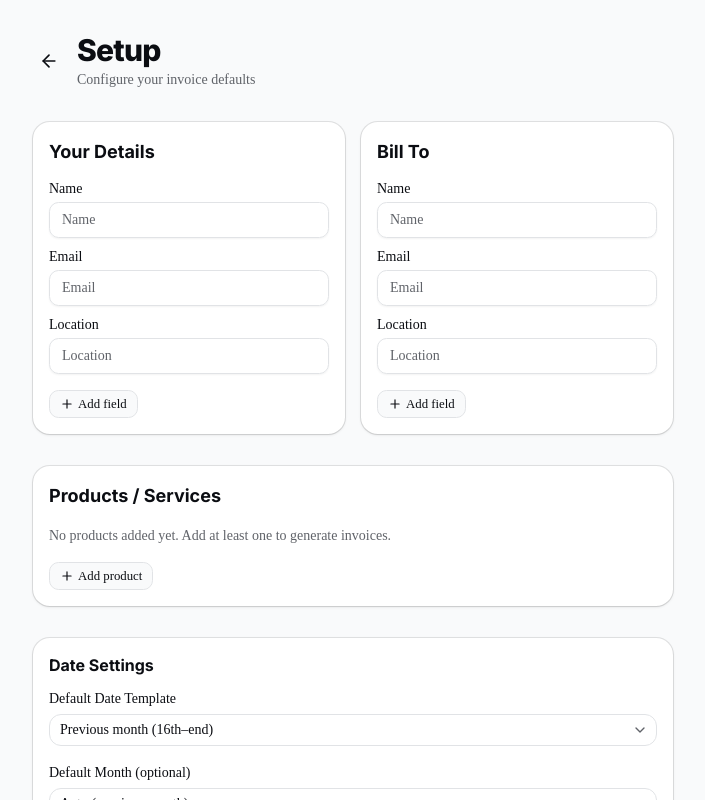
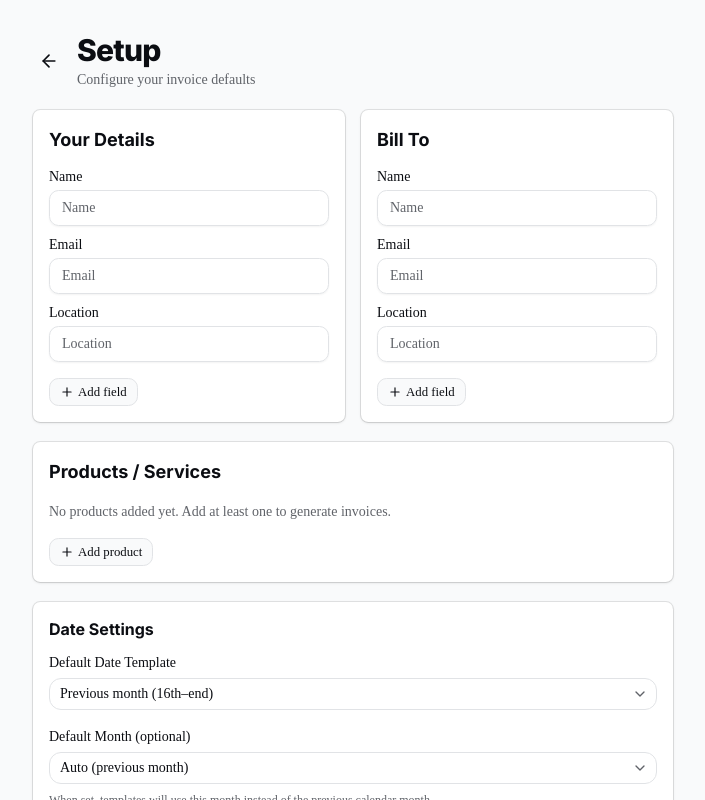
Before and after one commit to vaibd/auto-invoicer, a Next.js app: page /setup in a window 1280 px wide. Shown: the top 800 px of the page, without its empty margins (287-992 px from the left). Built offline with nearby package versions, Linux system fonts and the light colour scheme.

Commit message:
style: adjust spacing in layout components for consistency across dashboard and setup pages

```diff
--- a/src/app/page.tsx
+++ b/src/app/page.tsx
@@ -103,7 +103,7 @@ export default function Dashboard() {
 
   return (
     <div className="min-h-screen bg-background pb-28">
-      <div className="mx-auto max-w-2xl px-4 py-8 space-y-8">
+      <div className="mx-auto max-w-2xl px-4 py-8 space-y-5">
         {/* Header */}
         <div className="flex items-center justify-between">
           <div>
--- a/src/app/setup/page.tsx
+++ b/src/app/setup/page.tsx
@@ -45,7 +45,7 @@ export default function SetupPage() {
 
   return (
     <div className="min-h-screen bg-background">
-      <div className="mx-auto max-w-2xl px-4 py-8 space-y-8">
+      <div className="mx-auto max-w-2xl px-4 py-8 space-y-5">
         {/* Header */}
         <div className="flex items-center gap-3">
           <Button
--- a/src/components/ui/card.tsx
+++ b/src/components/ui/card.tsx
@@ -12,7 +12,7 @@ function Card({
       data-slot="card"
       data-size={size}
       className={cn(
-        "group/card flex flex-col gap-4 overflow-hidden rounded-xl bg-card py-4 text-sm text-card-foreground ring-1 ring-foreground/10 has-data-[slot=card-footer]:pb-0 has-[>img:first-child]:pt-0 data-[size=sm]:gap-3 data-[size=sm]:py-3 data-[size=sm]:has-data-[slot=card-footer]:pb-0 *:[img:first-child]:rounded-t-xl *:[img:last-child]:rounded-b-xl",
+        "group/card flex flex-col gap-4 overflow-hidden rounded-sm bg-card py-4 text-sm text-card-foreground ring-1 ring-foreground/10 has-data-[slot=card-footer]:pb-0 has-[>img:first-child]:pt-0 data-[size=sm]:gap-3 data-[size=sm]:py-3 data-[size=sm]:has-data-[slot=card-footer]:pb-0 *:[img:first-child]:rounded-t-xl *:[img:last-child]:rounded-b-xl",
         className
       )}
       {...props}
```
